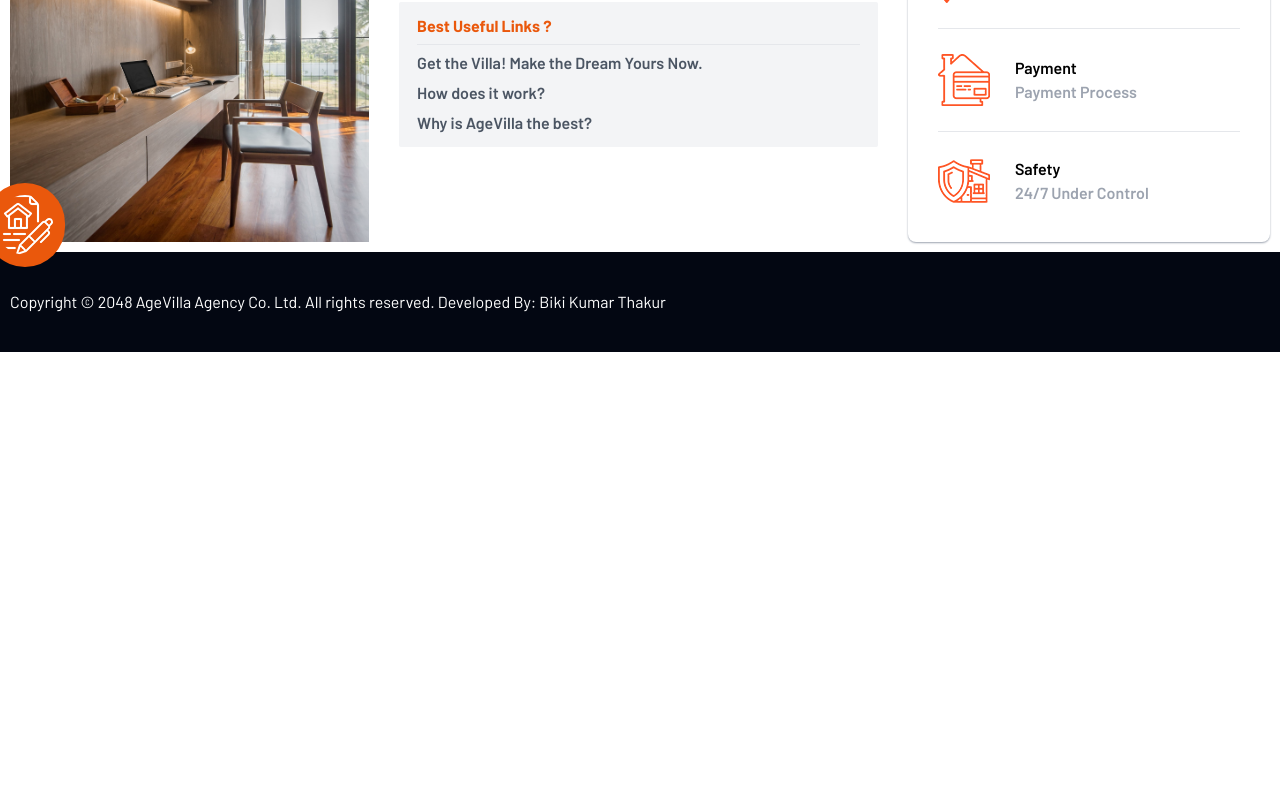
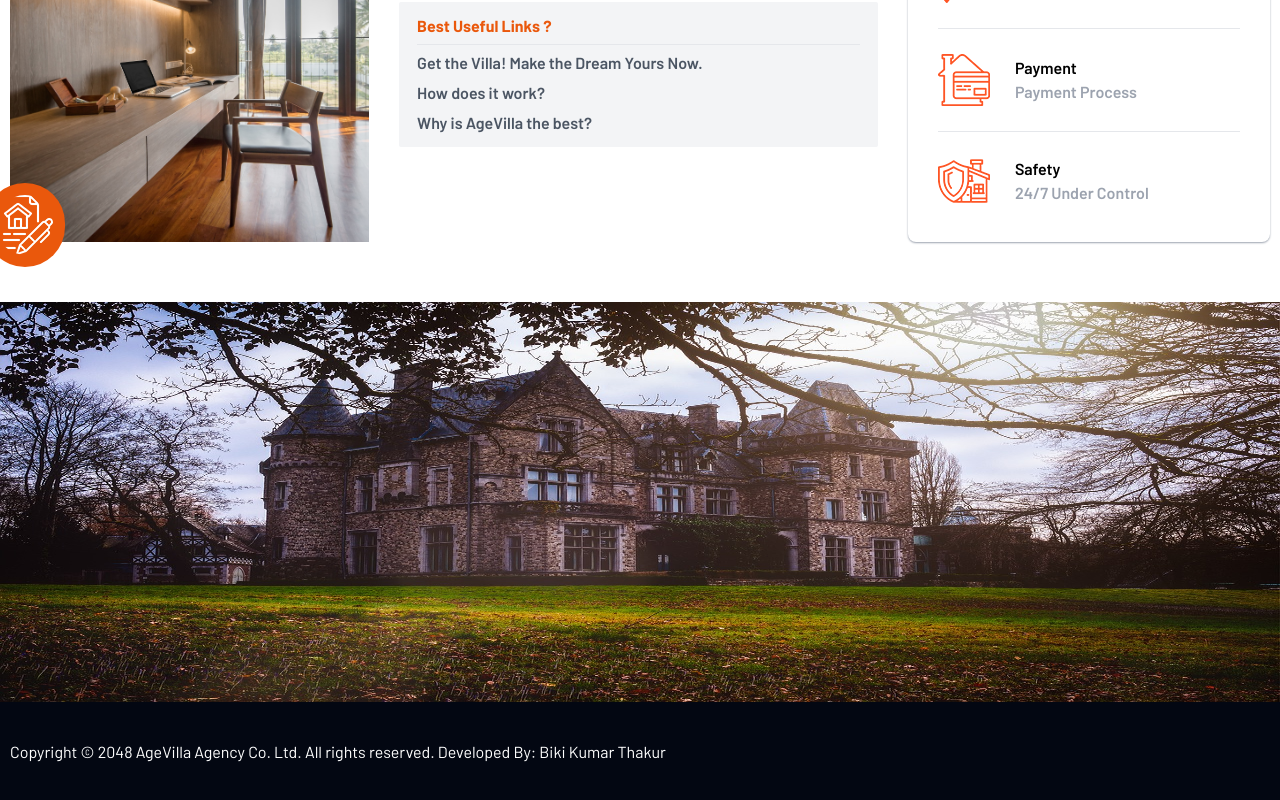
Before and after one commit to Biki101/age-villa, an Angular app: page / in a window 1280 px wide. Shown: the part 1135-1935 px from the top of the page. Before the commit the page ends 1487 px from the top, so only its background shows below. Built offline with nearby package versions, Linux system fonts and the light colour scheme; a web font is replaced by a local one.

Commit message:
initialized achievement

```diff
--- a/src/app/app.component.html
+++ b/src/app/app.component.html
@@ -1,3 +1,4 @@
 <app-header></app-header>
 <app-homepage></app-homepage>
+<app-achievement-section></app-achievement-section>
 <app-footer></app-footer>
--- /dev/null
+++ b/src/app/components/achievement-section/achievement-section.component.html
@@ -0,0 +1,9 @@
+<div style="margin-top: 50px" class="relative bg-black h-[50vh]">
+  <img
+    src="../../../assets/achievment_bg.jpg"
+    class="absolute top-0 left-0 h-[50vh] w-full"
+    alt="bg"
+  />
+</div>
+<!-- <div class="outer-container" style="margin-top: 50px">
+</div> -->
```
Also changed, not shown: src/app/app.component.ts (+8 -1 lines), src/app/components/achievement-section/achievement-section.component.ts (added, +12 -0 lines), src/app/components/achievement-section/achievement-section.component.scss (added), src/assets/achievment_bg.jpg (added), 1 other file (tests, documents, lock files or other folders).
